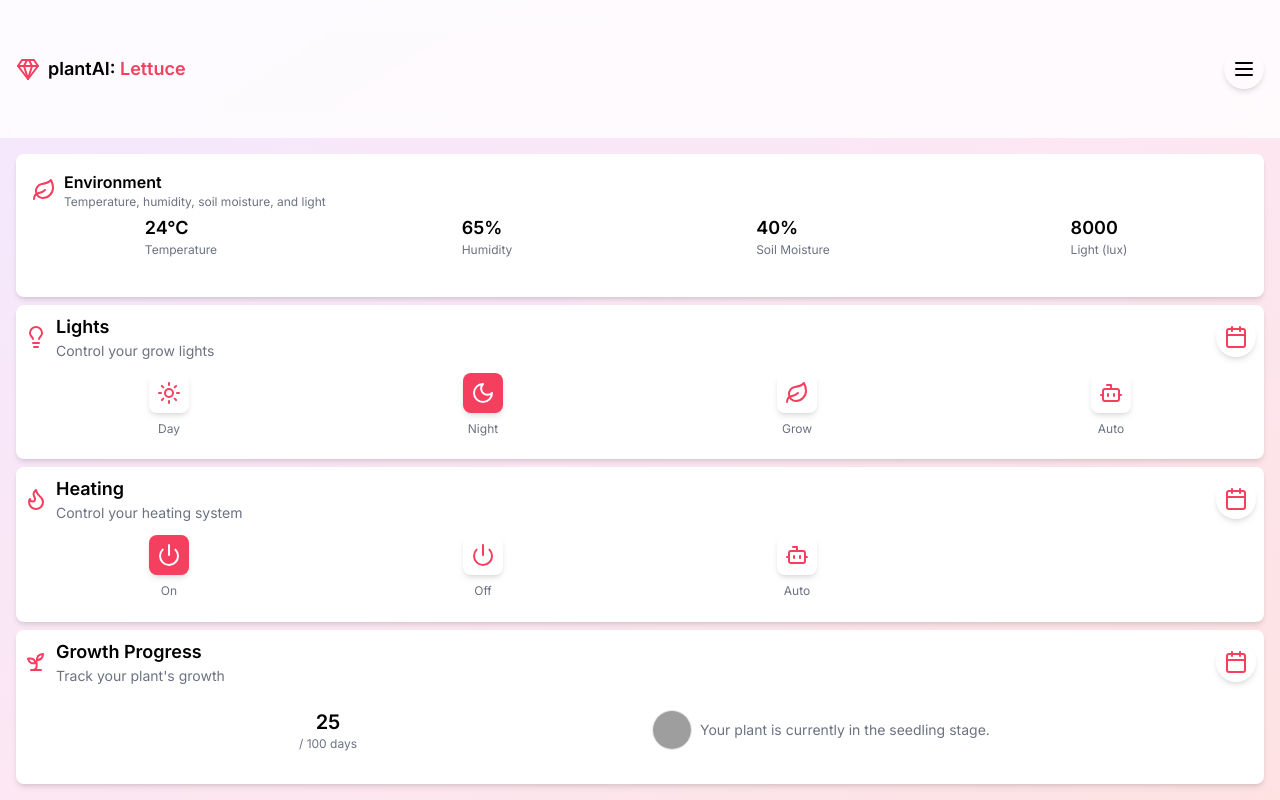
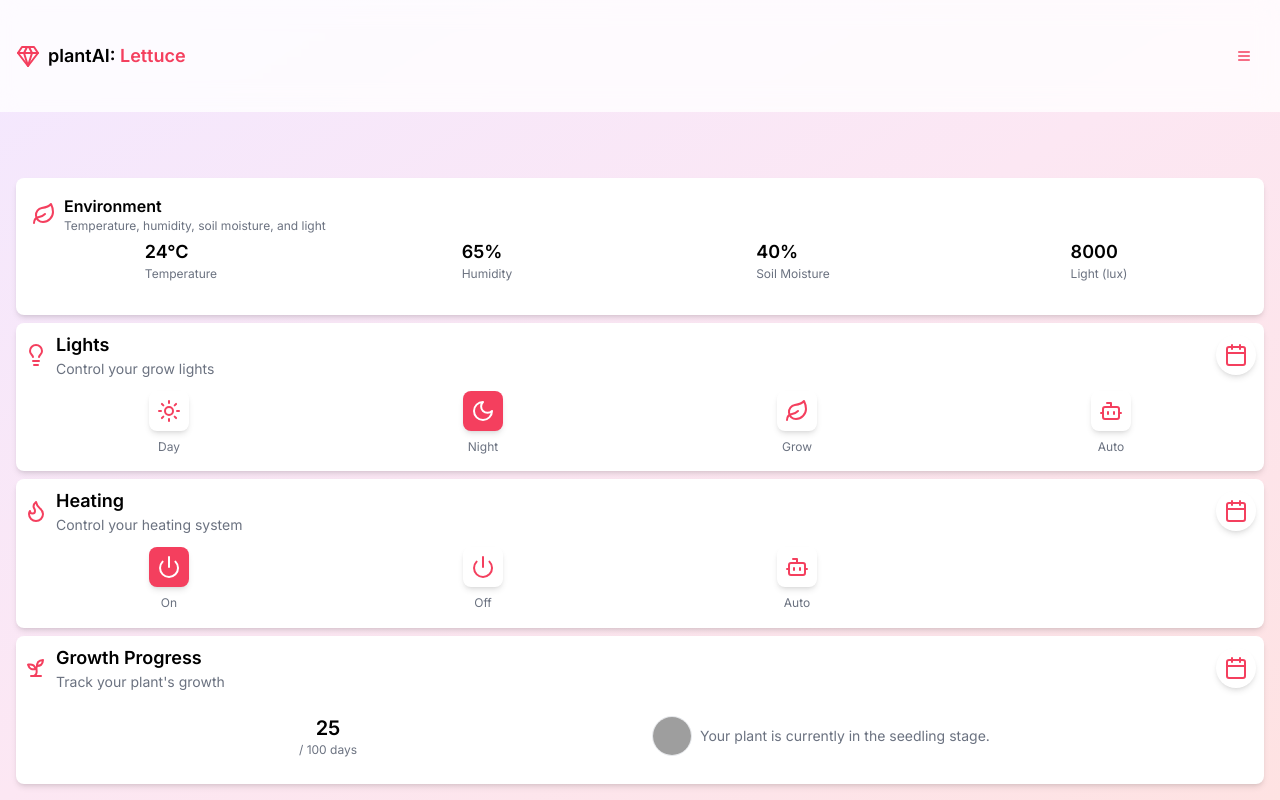
Before and after one commit to aliyorulmazdev/plant-ai, a Next.js app: page / in a window 1280 px wide. Built offline with nearby package versions, Linux system fonts and the light colour scheme; grey boxes are pictures that could not be loaded.

Commit message:
- Update header styling and button size in navigation bar.

```diff
--- a/app/_components/PlantCard.js
+++ b/app/_components/PlantCard.js
@@ -5,15 +5,15 @@ import { GemIcon } from "lucide-react";
 export default function PlantCard() {
   return (
     <div className="grid min-h-screen w-full bg-gradient-to-br from-purple-100 via-pink-100 to-red-100 dark:from-purple-900 dark:via-pink-900 dark:to-red-900">
-      <header className="sticky top-0 z-10 bg-white/80 backdrop-blur-md dark:bg-gray-950/80 px-4 py-3 flex items-center justify-between">
+      <header className="sticky h-28 top-0 z-10 bg-white/80 backdrop-blur-md dark:bg-gray-950/80 px-4 py-1 flex items-center justify-between">
         <div className="flex items-center gap-2">
           <GemIcon className="w-6 h-6 text-rose-500" />
           <h1 className="text-lg font-semibold text-black">
             plantAI: <span className="text-rose-500">Lettuce</span>
           </h1>
         </div>
-        <Button variant="ghost" size="icon" className="rounded-full shadow-md">
-          <MenuIcon className="w-6 h-6 text-black" />
+        <Button variant="ghost" size="icon">
+          <MenuIcon className="w-4 h-4 text-rose-500" />
           <span className="sr-only">Menu</span>
         </Button>
       </header>
```
